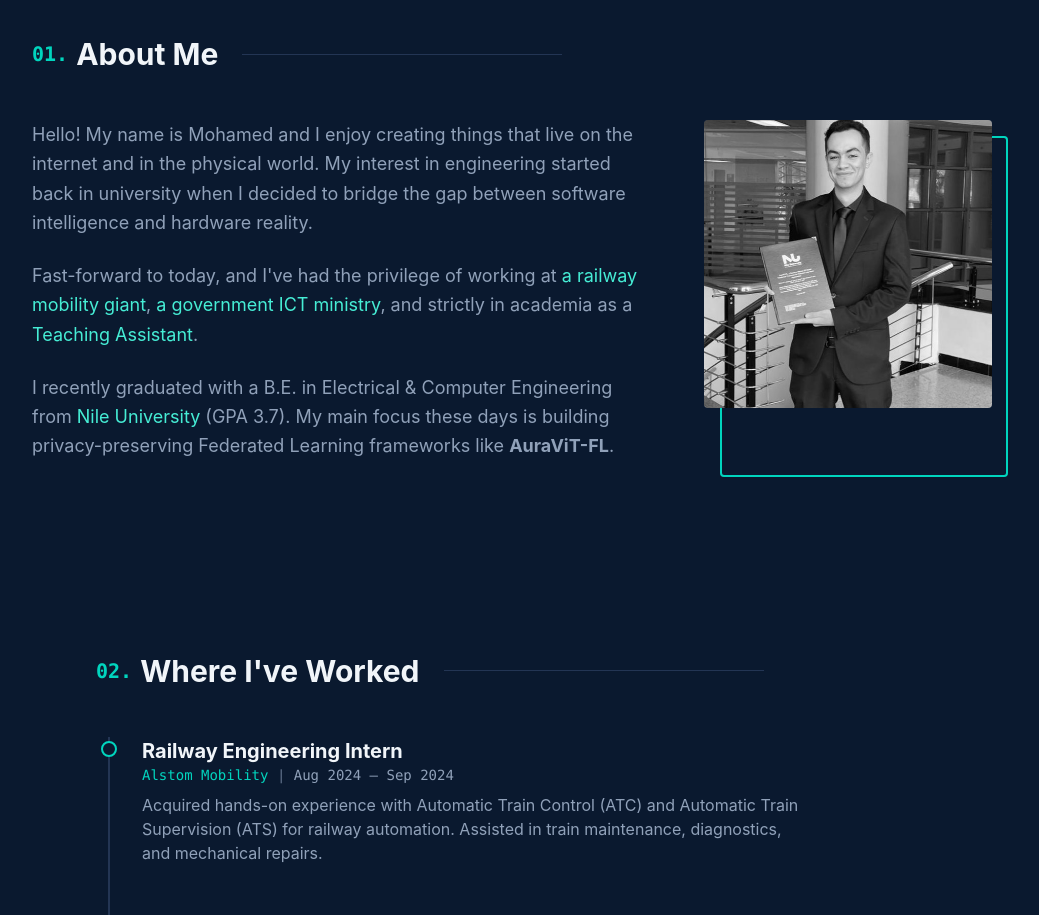
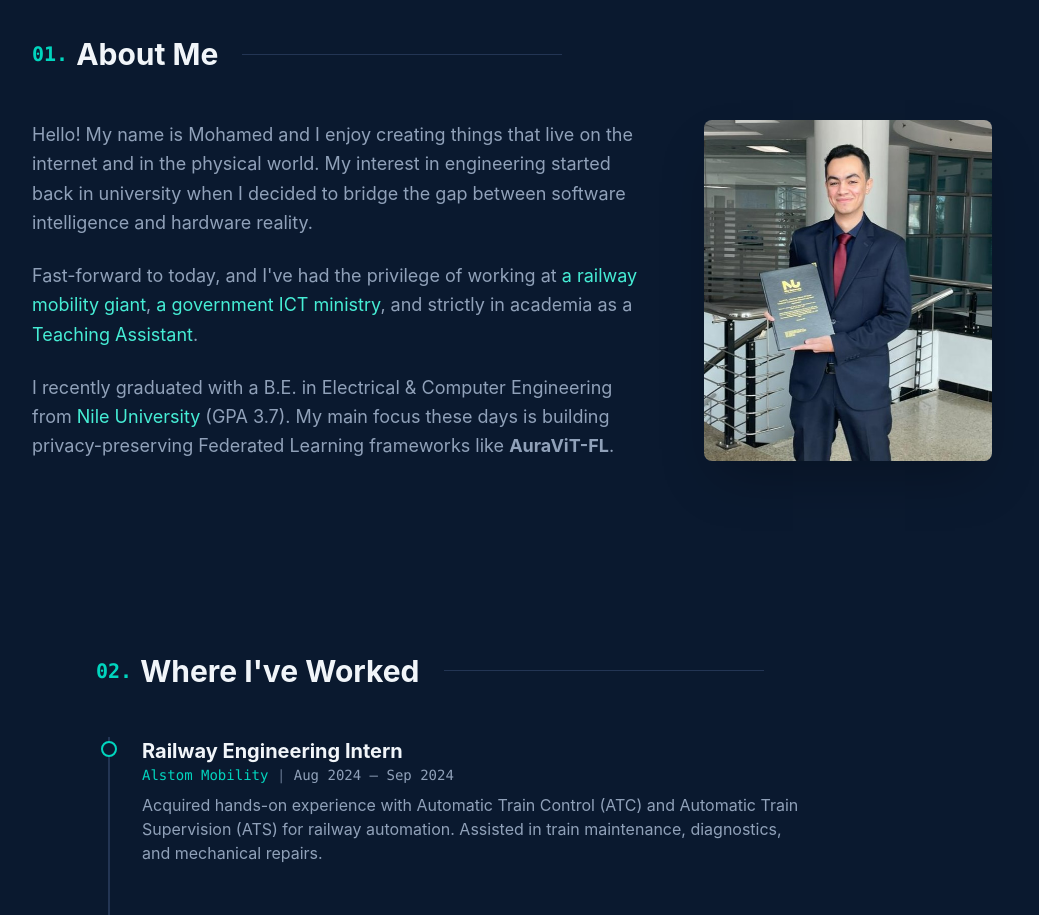
Before and after one commit to Mohamed-Alaa-1/my-portfolio, a React (Vite) app: page /#/ in a window 1280 px wide. Shown: the part 860-1775 px from the top of the page, without its empty margins (128-1167 px from the left). Built offline with nearby package versions, Linux system fonts and the light colour scheme.

Commit message:
Simplify profile image: remove grayscale and floating box

```diff
--- a/src/pages/Home.jsx
+++ b/src/pages/Home.jsx
@@ -115,13 +115,12 @@ const Home = () => {
               I recently graduated with a B.E. in Electrical & Computer Engineering from <span className="text-teal-300">Nile University</span> (GPA 3.7). My main focus these days is building privacy-preserving Federated Learning frameworks like <strong>AuraViT-FL</strong>.
             </p>
           </div>
-          <div className="relative group">
-             <div className="absolute inset-0 border-2 border-teal-400 rounded translate-x-4 translate-y-4 transition-transform group-hover:translate-x-2 group-hover:translate-y-2"></div>
-             <div className="relative bg-navy-700 rounded overflow-hidden aspect-square flex items-center justify-center">
+          <div className="flex justify-center">
+             <div className="relative rounded-lg overflow-hidden shadow-2xl max-w-sm aspect-square">
                 <img
                   src="mypic.jpeg"
                   alt="Mohamed Alaa"
-                  className="w-full h-full object-cover grayscale hover:grayscale-0 transition-all duration-500"
+                  className="w-full h-full object-cover"
                 />
              </div>
           </div>
```
